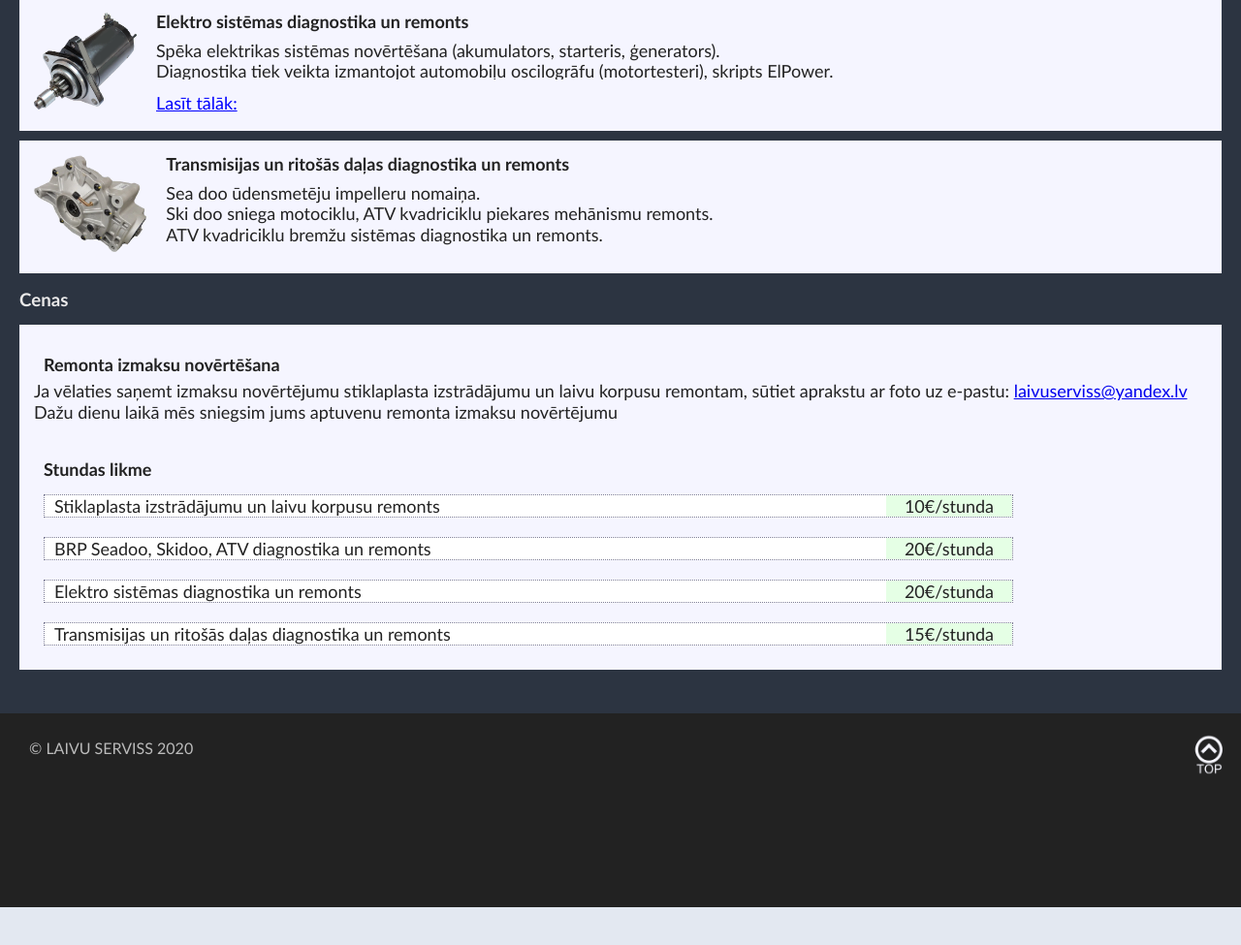
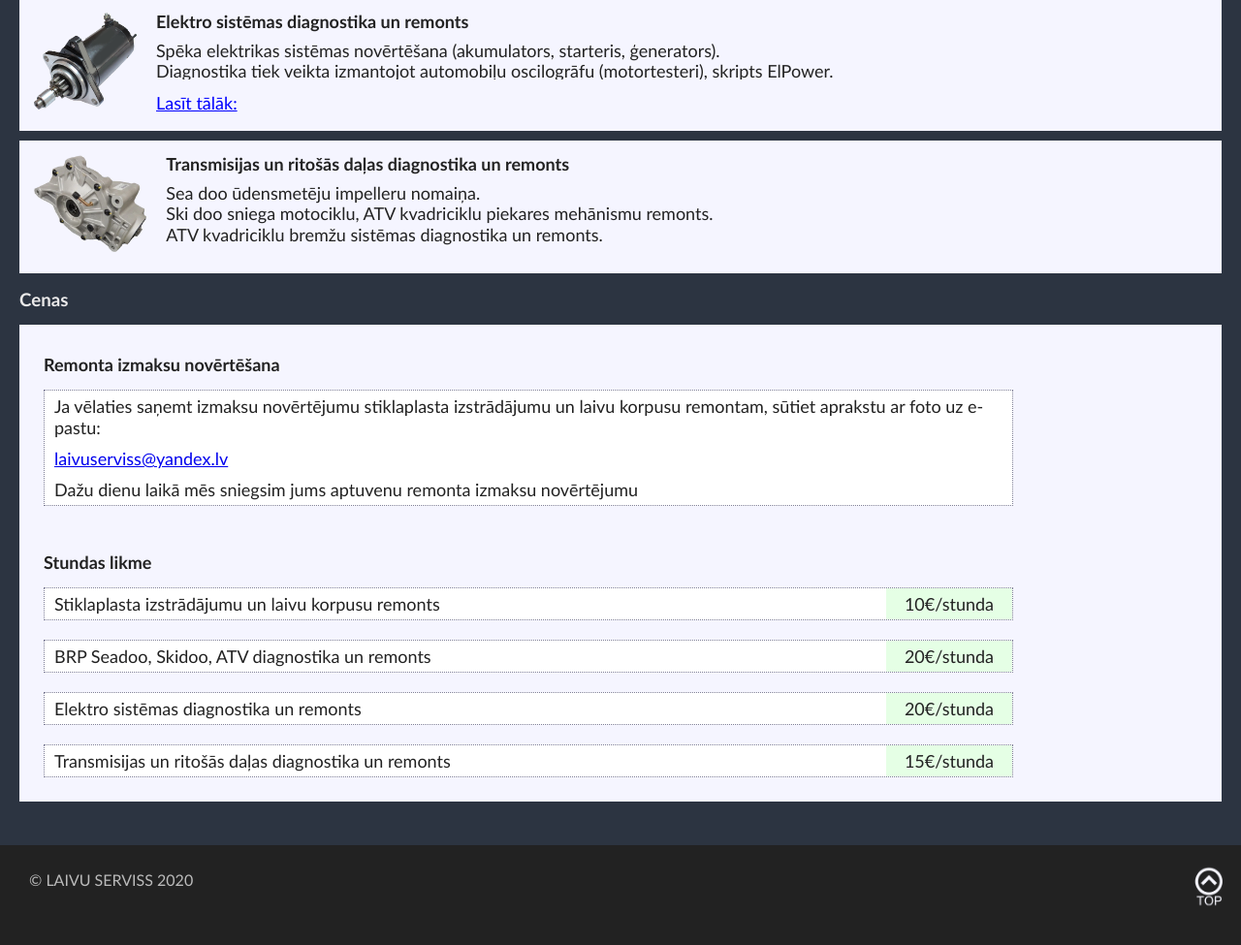
Before and after one commit to laivuserviss/rezekne, a plain HTML site: page pakalpojumi.html in a window 1280 px wide. Shown: the part 467-1442 px from the top of the page at 97% size. Before the commit the page ends 1403 px from the top, so only its background shows below. Drawn offline with Linux system fonts and the light colour scheme.

Commit message:
Add files via upload

```diff
--- a/servis_css/servis_mediaq.css
+++ b/servis_css/servis_mediaq.css
@@ -137,7 +137,7 @@
 
 	.publikacija>span {padding: 5px 0}
 
-	.cenas-item {
+	.cenas-item, .cenas-novertet {
 		margin: 7px 0;
 		flex-flow: column nowrap
 	}
--- a/servis_css/servis_menu.css
+++ b/servis_css/servis_menu.css
@@ -39,7 +39,7 @@
 	font-weight: bold
 }
 
-.cenas-item>span {display: block; padding: 0 10px}
+.cenas-item>span, .cenas-novertet>span {display: block; padding: 5px 10px}
 
 .cenas-item {
 	width: 100%;
@@ -47,6 +47,16 @@
 	margin: 10px;
 	display: flex;
 	flex-flow: row nowrap;
+	background-color: white;
+	border: 1px dotted rgba(0, 0, 50, 0.5)
+}
+
+.cenas-novertet {
+	width: 100%;
+	max-width: 1000px;
+	margin: 10px;
+	display: flex;
+	flex-flow: column nowrap;
 	background-color: white;
 	border: 1px dotted rgba(0, 0, 50, 0.5)
 }
```
